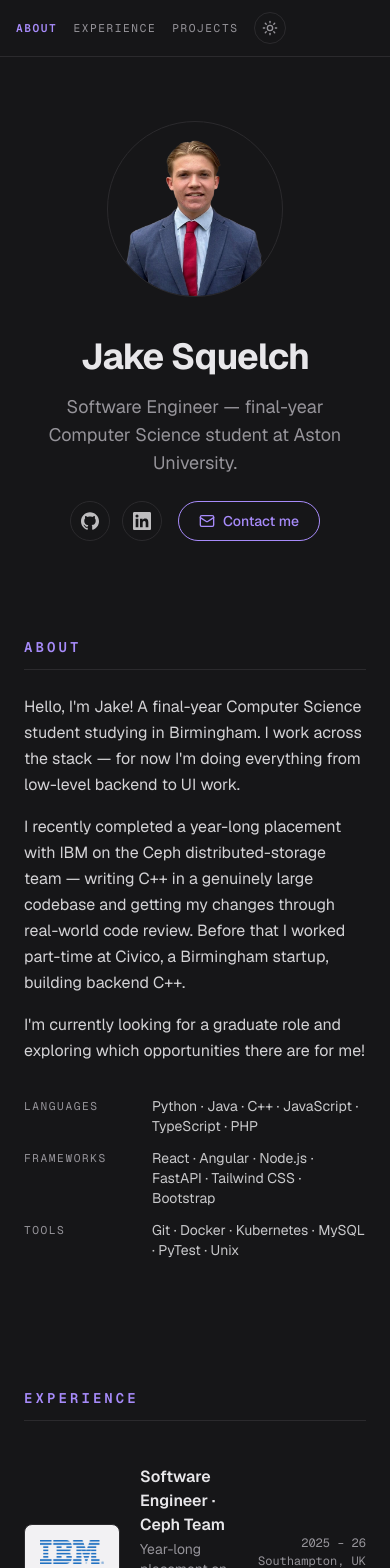
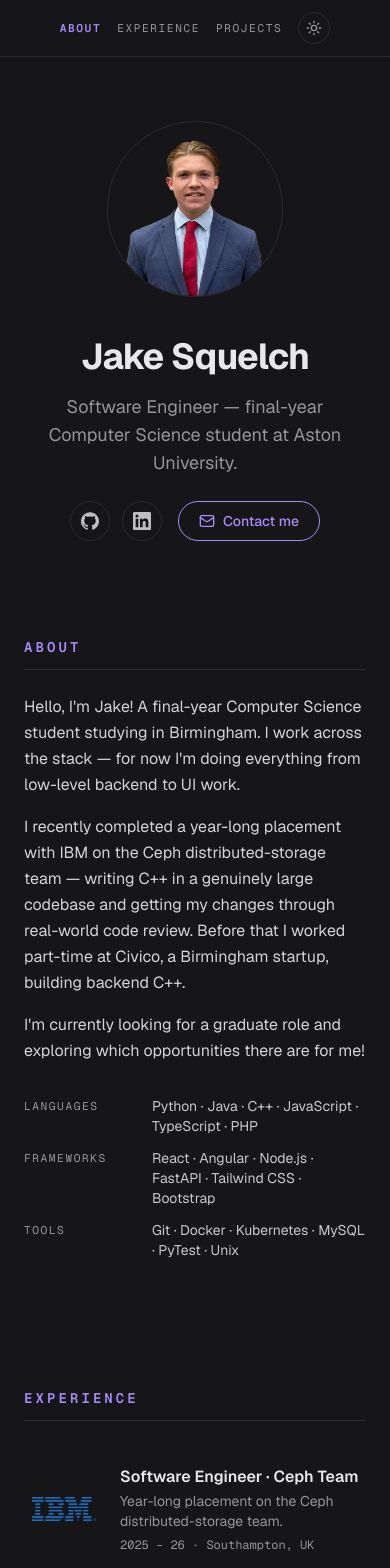
Before and after one commit to Jakesquelch/portfolio-website, a Next.js app: page / in a window 390 px wide. Shown: the top 1568 px of the page. Built offline with nearby package versions, Linux system fonts and the light colour scheme.

Commit message:
struc: removed background of company logos, fixed formatting on phone

```diff
--- a/app/globals.css
+++ b/app/globals.css
@@ -23,8 +23,8 @@
  * accent keeps contrast; light is white ground with a deep violet.
  *
  * `--chip` is the one deliberate exception to theme mirroring: it stays a
- * light neutral in both themes because company logos and project
- * screenshots are authored against light backgrounds.
+ * light neutral in both themes because the project screenshots behind it
+ * are authored against light backgrounds.
  * ----------------------------------------------------------------------- */
 :root {
   --background: #ffffff;
--- a/components/nav.tsx
+++ b/components/nav.tsx
@@ -116,7 +116,12 @@ export function Nav() {
           Jake Squelch
         </button>
 
-        <div className="flex items-center gap-4 sm:gap-6">
+        {/* On mobile the name button above is `hidden`, which removes it from
+            flex layout — `justify-between` would then strand this group at the
+            left edge. Taking the full width and centring restores a balanced
+            bar; from sm the group shrink-wraps and the parent pushes it right
+            again, opposite the name. */}
+        <div className="flex w-full items-center justify-center gap-4 sm:w-auto sm:gap-6">
           <ul className="flex items-center gap-4 font-mono text-[0.7rem] uppercase tracking-[0.14em] sm:gap-6">
             {SECTIONS.map(({ id, label }) => (
               <li key={id}>
--- a/components/sections/experience.tsx
+++ b/components/sections/experience.tsx
@@ -25,15 +25,16 @@ export function ExperienceSection() {
 }
 
 /**
- * One experience row — company wordmark on a light chip, role + context in
- * the middle, period and location right-aligned in mono. The chip keeps a
- * light background in both themes (see `--chip` in globals.css) because the
- * logos are authored against light grounds.
+ * One experience row — company wordmark, role + context in the middle,
+ * period and location right-aligned in mono. Both logo PNGs have
+ * transparent grounds and mid-tone brand ink, so they sit directly on the
+ * page background and read in either theme without a chip behind them.
+ * The fixed box keeps the wordmarks optically aligned down the column.
  */
 function ExperienceRow({ exp }: { exp: Experience }) {
   return (
-    <div className="flex items-center gap-5 py-5">
-      <span className="flex h-14 w-24 shrink-0 items-center justify-center rounded-lg border border-line bg-chip">
+    <div className="flex items-center gap-4 py-5 sm:gap-5">
+      <span className="flex h-14 w-20 shrink-0 items-center justify-center sm:w-24">
         <Image
           src={exp.logo.src}
           alt={`${exp.company} logo`}
@@ -45,8 +46,15 @@ function ExperienceRow({ exp }: { exp: Experience }) {
       <div className="min-w-0 flex-1">
         <p className="font-semibold">{exp.role}</p>
         <p className="mt-0.5 text-sm text-muted-foreground">{exp.context}</p>
+        {/* On a phone the logo and the nowrap meta column together eat all
+            but ~80px of the row, shredding the role and context into a
+            narrow ribbon. Below sm the meta drops onto its own line here
+            and the column opposite is hidden. */}
+        <p className="mt-1.5 font-mono text-xs text-muted-foreground sm:hidden">
+          {exp.period} · {exp.location}
+        </p>
       </div>
-      <div className="shrink-0 text-right font-mono text-xs text-muted-foreground">
+      <div className="hidden shrink-0 text-right font-mono text-xs text-muted-foreground sm:block">
         <div className="whitespace-nowrap">{exp.period}</div>
         <div className="mt-0.5 whitespace-nowrap">{exp.location}</div>
       </div>
```
